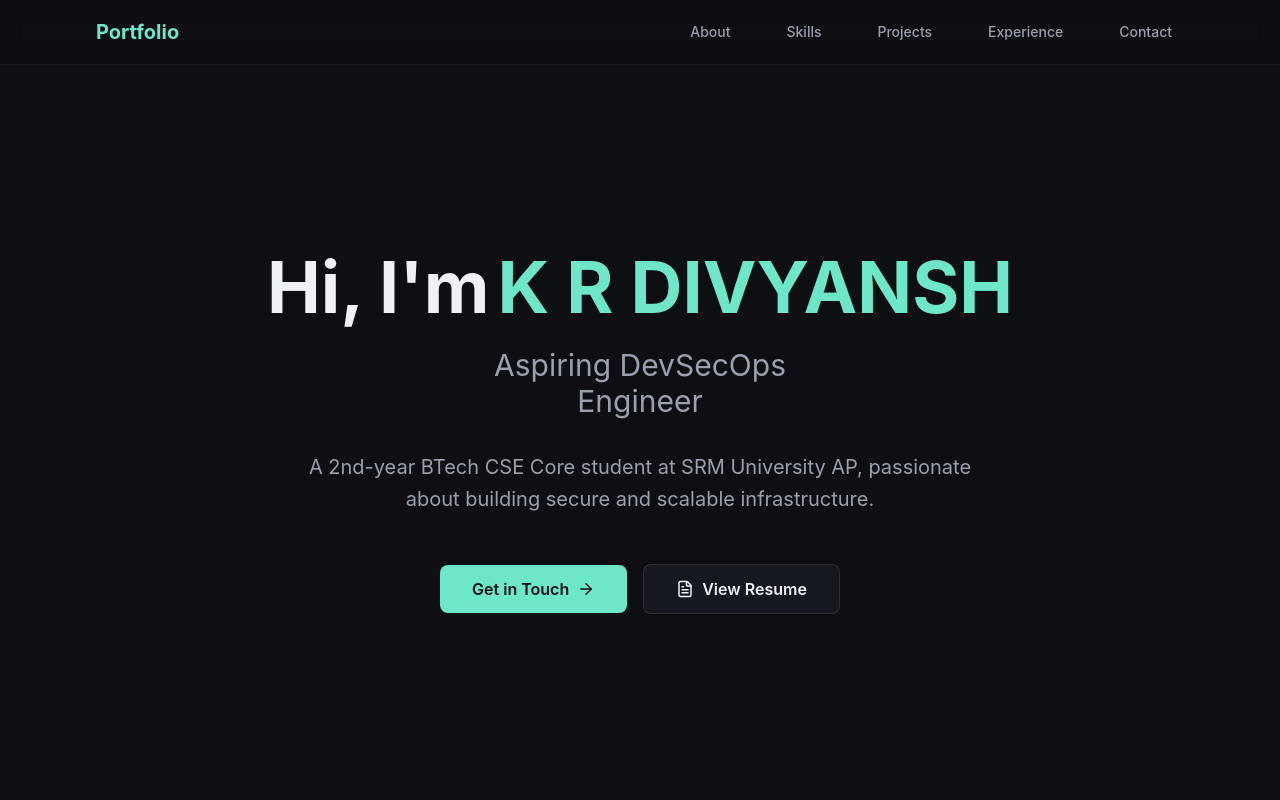
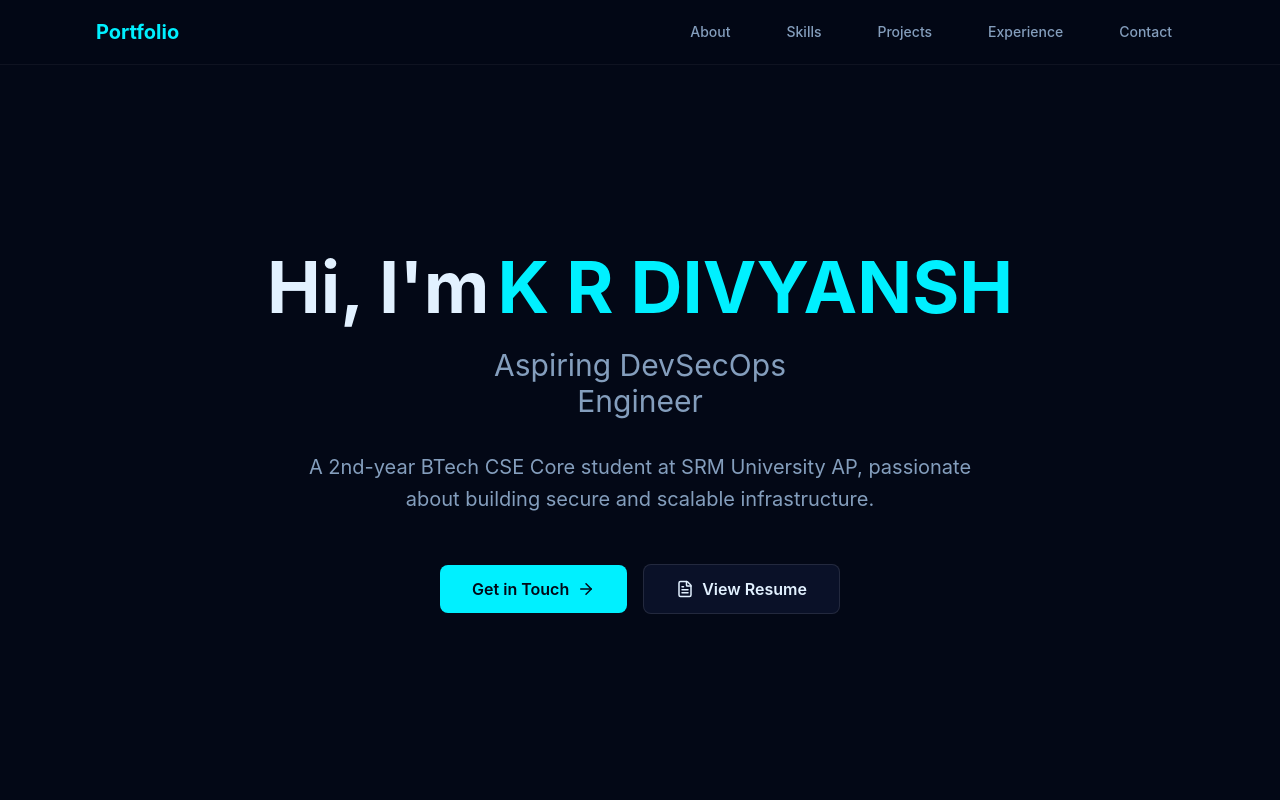
Before and after one commit to KRDIVYANSH121/portfolio-website, a React app: page / in a window 1280 px wide. Shown: the top 800 px of the page. Built offline with nearby package versions, Linux system fonts and the light colour scheme; the HTML template or start-up script is replaced by a standard one.

Commit message:
Update theme colors to Electric Blue

```diff
--- a/src/components/NeuralBackground.jsx
+++ b/src/components/NeuralBackground.jsx
@@ -13,8 +13,8 @@ export default function NeuralBackground() {
     canvas.width = width;
     canvas.height = height;
 
-    // Deep cyber-teal accent to match Tailwind config (accent color: #6ee7c8 / rgb(110, 231, 200))
-    const color = '110, 231, 200';
+    // High-tech Cloud vibe: Electric Blue/Cyan (#00f0ff / rgb(0, 240, 255))
+    const color = '0, 240, 255';
 
     const particles = [];
     const particleCount = Math.floor((width * height) / 10000); // Density of the network
--- a/src/index.css
+++ b/src/index.css
@@ -1,11 +1,11 @@
 @import "tailwindcss";
 
 @theme {
-  --color-bg: #0e0f13;
-  --color-card: #16181f;
-  --color-accent: #6ee7c8;
-  --color-text: #eef1f6;
-  --color-muted: #9aa1ad;
+  --color-bg: #030816;
+  --color-card: #0a1128;
+  --color-accent: #00f0ff;
+  --color-text: #e2f1ff;
+  --color-muted: #849ebd;
 }
 
 @layer base {
```
